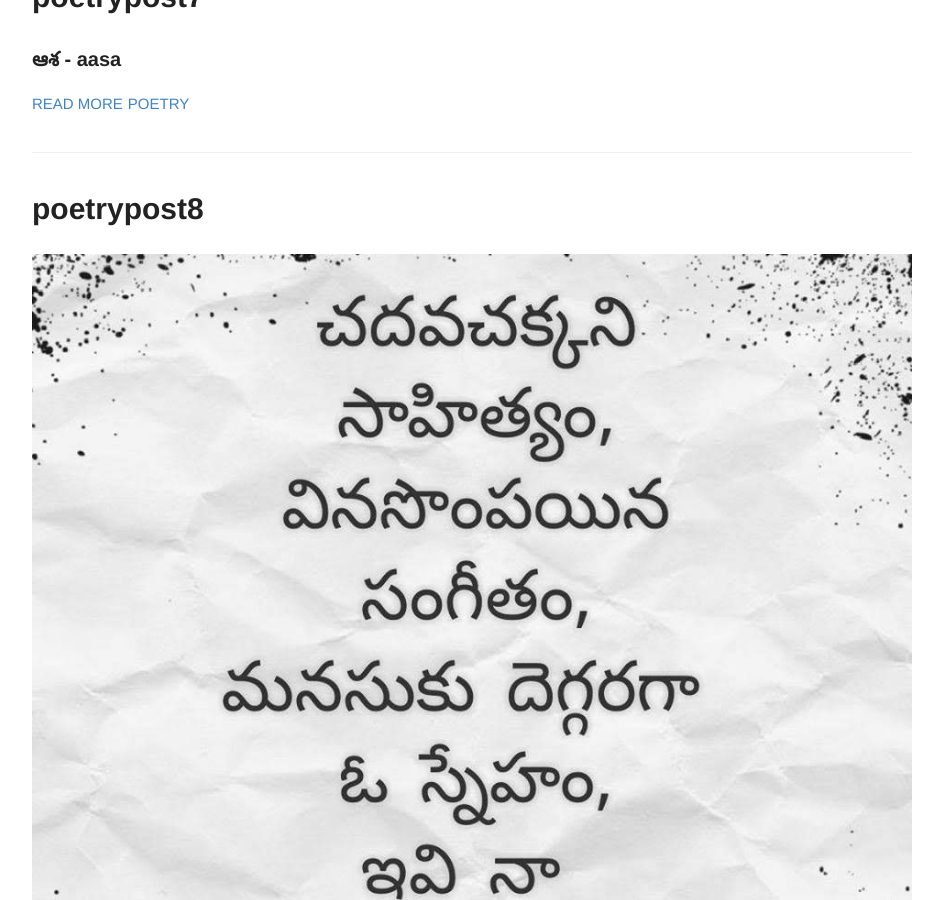
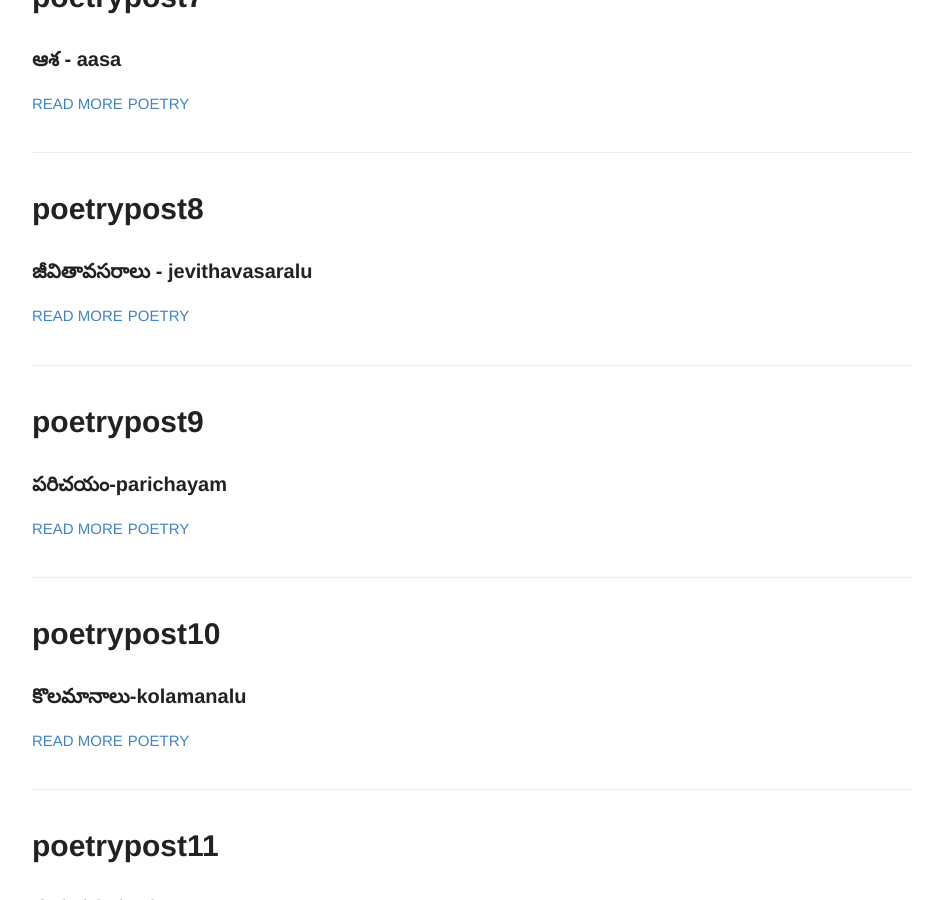
Before and after one commit to rsk/rsk.github.io, a Jekyll site: the page built from index.html, in a window 1280 px wide and 900 px high, scrolled down 1506 px. Shown: the whole window, without its empty margins (168-1111 px from the left). Built offline with Jekyll 4.4.1, drawn with Linux system fonts in a browser that asks for light colours.

Commit message:
update excerpt

```diff
--- a/_posts/2014-6-24-poetrypost8.md
+++ b/_posts/2014-6-24-poetrypost8.md
@@ -2,6 +2,7 @@
 layout: post
 title: poetrypost8
 number: 8
+excerpt: జీవితావసరాలు - jevithavasaralu
 tags:
   - poetry
 
```
